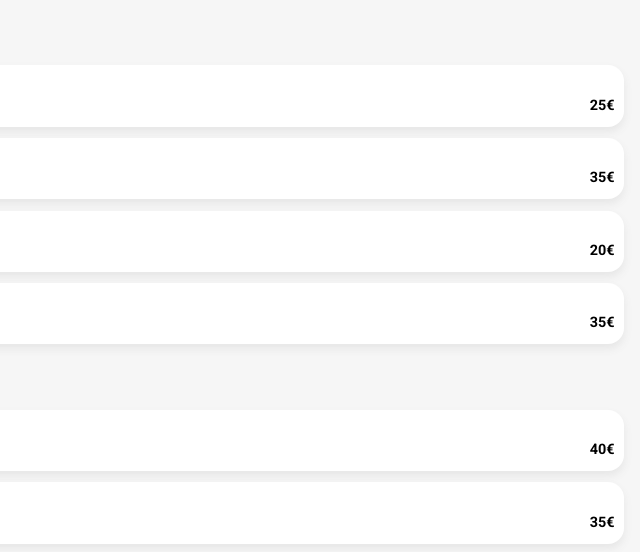
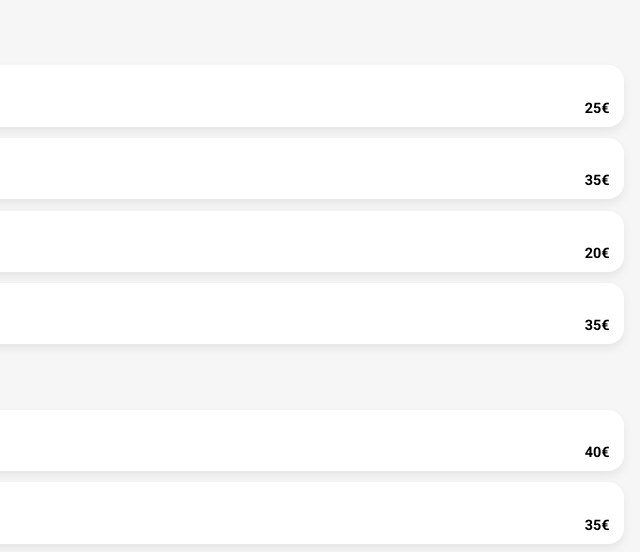
Before and after one commit to Hatsukoi-42/JonathanGarcia_3_20052021, a plain HTML site: page menu__la-note-enchantee.html in a window 1280 px wide. Shown: the part 335-887 px from the top of the page, 640-1280 px from the left. Drawn offline with Linux system fonts and the light colour scheme; a web font is replaced by a local one.

Commit message:
Fix : Menu - Overflow

```diff
--- a/menu__la-note-enchantee.html
+++ b/menu__la-note-enchantee.html
@@ -12,8 +12,8 @@
     <link rel="stylesheet" href="restau.css">
 
     <link rel="preconnect" href="https://fonts.gstatic.com">
-    <link href="https://fonts.googleapis.com/css2?family=Shrikhand&display=swap" rel="stylesheet">
-    <link href="https://fonts.googleapis.com/css2?family=Roboto:wght@100;300;400;500;700;900&display=swap" rel="stylesheet">
+    <link rel="stylesheet" href="https://fonts.googleapis.com/css2?family=Shrikhand&display=swap">
+    <link rel="stylesheet" href="https://fonts.googleapis.com/css2?family=Roboto:wght@100;300;400;500;700;900&display=swap">
     <script src="https://kit.fontawesome.com/481aade194.js" crossorigin="anonymous"></script>
 
     <title>ohmyfood - Menu du restaurant : La note enchantée</title>
@@ -51,32 +51,32 @@
                 <div>
                     <h4>Ravioles de foie gras</h4>
                     <span>Accompagnés de leur crème à la truffe</span>
-                    <strong>25€</strong>
                 </div>
+                <strong>25€</strong>
                 <i class="fas fa-check-circle"></i>
             </div>
             <div class="menu-card_plat">
                 <div>
                     <h4>Caviar osciètre </h4>
                     <span>Sur blini à la farine de blé noir</span>
-                    <strong>35€</strong>
                 </div>
+                <strong>35€</strong>
                 <i class="fas fa-check-circle"></i>
             </div>
             <div class="menu-card_plat">
                 <div>
                     <h4>Homard et espuma de potiron</h4>
                     <span>Mariné aux zestes d'orange</span>
-                    <strong>20€</strong>
                 </div>
+                <strong>20€</strong>
                 <i class="fas fa-check-circle"></i>
             </div>
             <div class="menu-card_plat">
                 <div>
                     <h4>Foie gras de canard cuit entier</h4>
                     <span>Confiture de figue et pain toasté</span>
-                    <strong>35€</strong>
                 </div>
+                <strong>35€</strong>
                 <i class="fas fa-check-circle"></i>
             </div>
         </section>
@@ -93,24 +93,24 @@
                 <div>
                     <h4>Noix de coquilles Saint-Jacques</h4>
                     <span>Sur lit de purée de céleri-rave</span>
-                    <strong>40€</strong>
                 </div>
+                <strong>40€</strong>
                 <i class="fas fa-check-circle"></i>
             </div>
             <div class="menu-card_plat">
                 <div>
                     <h4>Langoustine poêlée</h4>
                     <span>Purée de patate douce</span>
-                    <strong>35€</strong>
                 </div>
+                <strong>35€</strong>
                 <i class="fas fa-check-circle"></i>
             </div>
             <div class="menu-card_plat">
                 <div>
                     <h4>Mijoté de queue de boeuf </h4>
                     <span>Et riz sauvage aux zestes de citron</span>
-                    <strong>44€</strong>
                 </div>
+                <strong>44€</strong>
                 <i class="fas fa-check-circle"></i>
             </div>
         </section>
@@ -127,24 +127,24 @@
                 <div>
                     <h4>Macaron noisette et chocolat</h4>
                     <span>Glace au caramel brun et sel de Guérande</span>
-                    <strong>18€</strong>
                 </div>
+                <strong>18€</strong>
                 <i class="fas fa-check-circle"></i>
             </div>
             <div class="menu-card_plat">
                 <div>
                     <h4>Baba au rhum revisité </h4>
                     <span>Avec son coulis de citron</span>
-                    <strong>22€</strong>
                 </div>
+                <strong>22€</strong>
                 <i class="fas fa-check-circle"></i>
             </div>
             <div class="menu-card_plat">
                 <div>
                     <h4>Tarte au citron meringuée </h4>
                     <span>Déstructurée</span>
-                    <strong>23€</strong>
                 </div>
+                <strong>23€</strong>
                 <i class="fas fa-check-circle"></i>
             </div>
         </section>
--- a/restau.scss
+++ b/restau.scss
@@ -64,7 +64,7 @@ img {
         align-items: center;
 
         height: 3rem;
-        width: 50%;
+        width: 10rem;
         margin: 2rem auto;
 
         border: none;
@@ -112,21 +112,33 @@ img {
     box-shadow: #e6e6e6 0 0.3em 0.5em;
 
     div {
+        position: relative;
         width: 100%;
         padding: 0.7em 0.6em;
+        white-space: nowrap;
+        overflow: hidden;
+        text-overflow: ellipsis;
 
         h4 {
             font-weight: 600;
+            overflow: hidden;
+            text-overflow: ellipsis;
         }
         span {
+            display: inline;
             font-size: 0.9em;
             font-weight: 400;
         }
-        strong {
-            float: right;
-            font-weight: bold;
-            font-size: 0.9em;
-        }
+
+    }
+
+    strong {
+        display: flex;
+        justify-content: flex-end;
+        align-items: flex-end;
+        padding: 0 1em 0.7em;
+        font-weight: bold;
+        font-size: 0.9em;
     }
 
     &:hover {
```
Also changed, not shown: menu__a-la-francaise.html (+9 -9 lines), menu__la-palette-du-gout.html (+9 -9 lines), menu__le-delice-des-sens.html (+9 -9 lines), restau.css.
